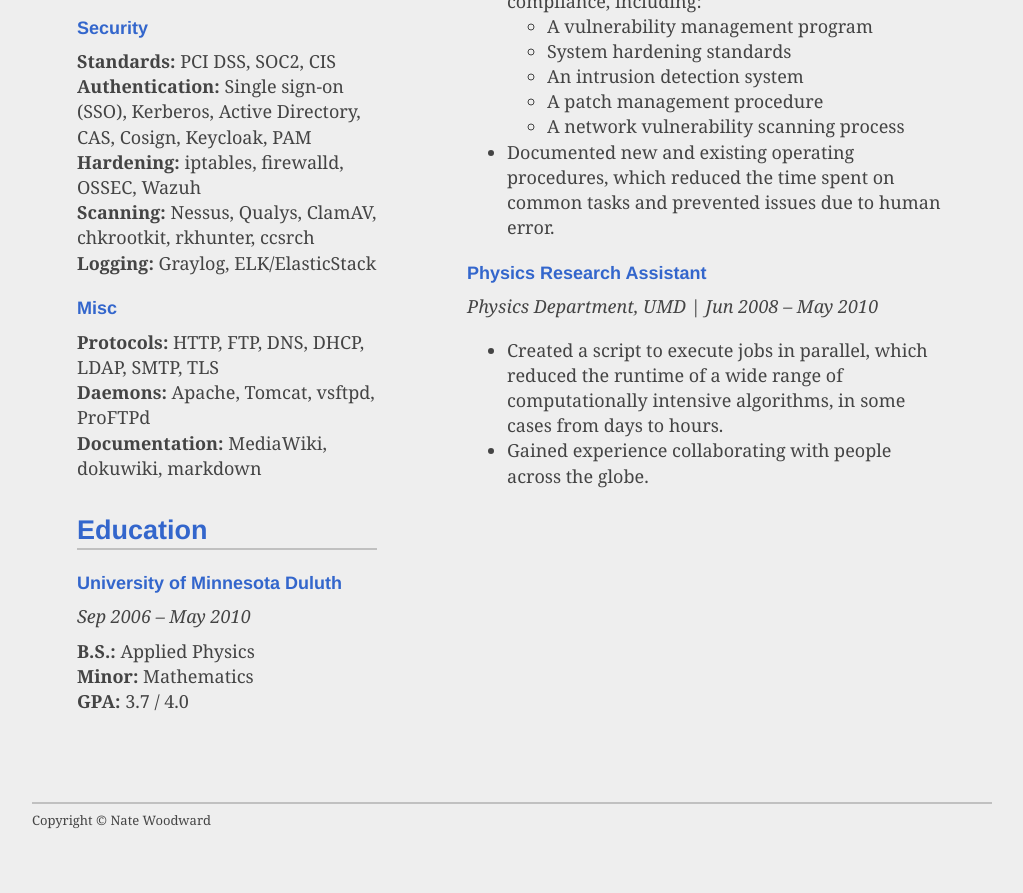
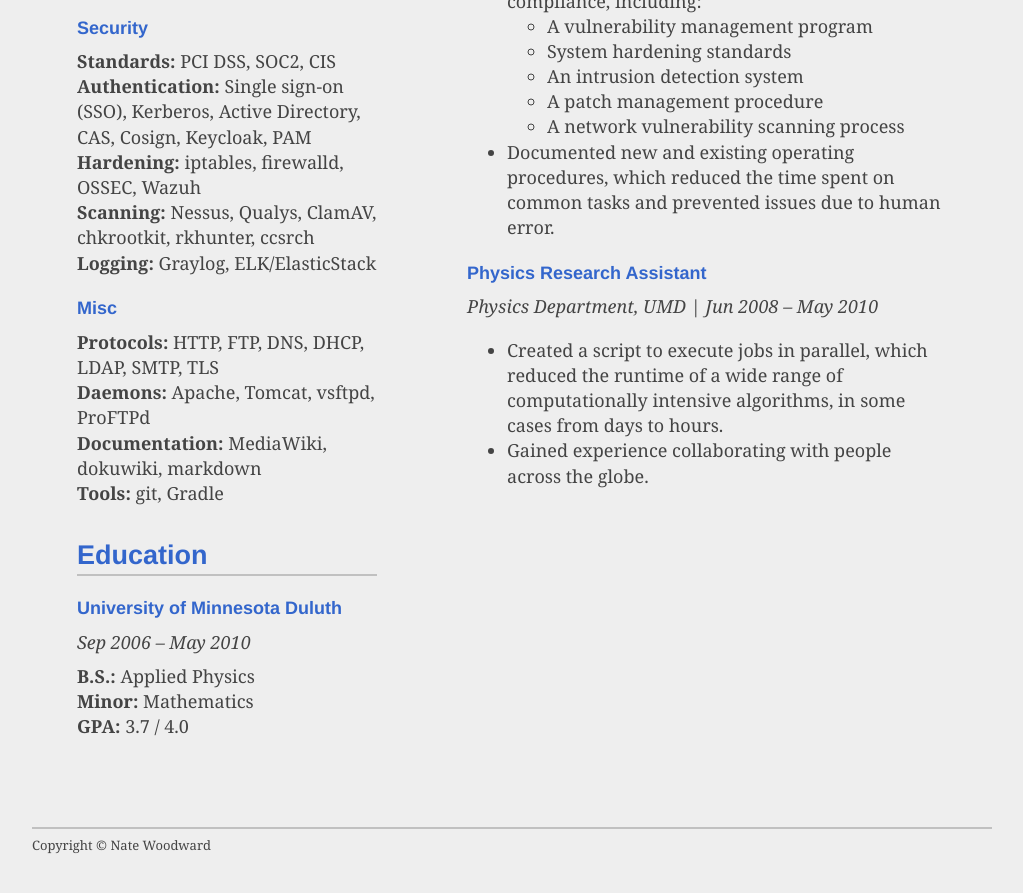
Before and after one commit to natewoodward/natewoodward.github.io, a Jekyll site: the page built from index.html, in a window 1280 px wide and 900 px high, scrolled down 1410 px. Shown: the top 893 px of the window, without its empty margins (128-1151 px from the left). Built offline with Jekyll 4.4.1, drawn with Linux system fonts in a browser that asks for light colours.

Commit message:
Bunch of tweaks

```diff
--- a/_config.yml
+++ b/_config.yml
@@ -4,7 +4,7 @@ kramdown:
   syntax_highlighter: rouge
 permalink: /blog/:year/:month/:day/:title
 plugins: [jekyll-paginate]
-paginate: 50
+paginate: 10
 paginate_path: /blog/page:num/
 title: Nate Woodward
 description: Linux Admin
--- a/_layouts/default.html
+++ b/_layouts/default.html
@@ -2,11 +2,12 @@
 title: "Nate Woodward"
 ---
 <!DOCTYPE html>
-<html>
+<html lang="en">
 <head>
 	<title>{{ page.title }} - {{ layout.title }}</title>
 	<link rel="stylesheet" type="text/css" href="/css/style.css">
 	<link rel="stylesheet" type="text/css" href="/css/highlight.css">
+	<meta name="description" content="{{ page.excerpt | strip_html | strip }}">
 </head>
 
 <body>
--- a/index.html
+++ b/index.html
@@ -8,18 +9,17 @@ title: "Home"
 	<figure>
 		<img src="/img/nate.png" alt="headshot" title="Tambi&eacute;n hablo un poco de espa&ntilde;ol"/>
 		<figcaption>
-			I'm a sysadmin with experience in Linux, automation, high availability, and security.
+			{{ page.excerpt }}
 		</figcaption>
 	</figure>
 
 	<h2>Contact Information</h2>
-	<p>
 	<p><strong>Email</strong><br/>
 	nate.for.hire@natewoodward.org</p>
 	<p><strong>LinkedIn</strong><br/>
 	<a href="https://www.linkedin.com/in/nateowoodward">linkedin.com/in/nateowoodward</a></p>
-	</dl>
-	</p>
+	<!--<p><strong>GitHub</strong><br/>
+	<a href="https://github.com/natewoodward">github.com/natewoodward</a></p>-->
 
 	<h2>Skills</h2>
 	<h4>Platforms</h4>
@@ -58,7 +58,8 @@ title: "Home"
 	<p>
 	<strong>Protocols:</strong> HTTP, FTP, DNS, DHCP, LDAP, SMTP, TLS<br/>
 	<strong>Daemons:</strong> Apache, Tomcat, vsftpd, ProFTPd<br/>
-	<strong>Documentation:</strong> MediaWiki, dokuwiki, markdown
+	<strong>Documentation:</strong> MediaWiki, dokuwiki, markdown<br/>
+	<strong>Tools:</strong> git, Gradle
 	</p>
 
 	<h2>Education</h2>
```
Also changed, not shown: other parts of index.html (+1 -0 lines), _drafts/bash-output-patterns.md (+6 -6 lines), blog/index.html (+2 -32 lines).
